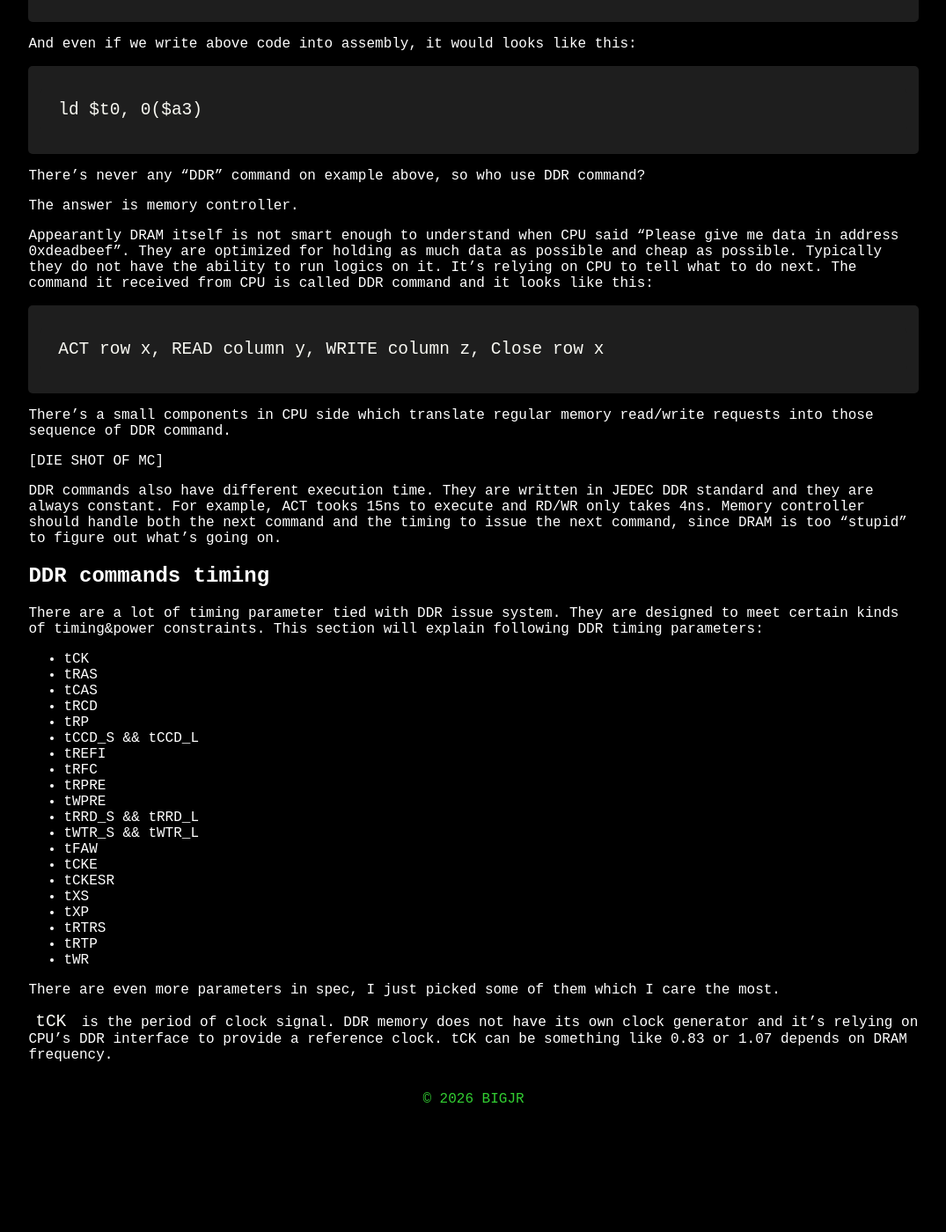
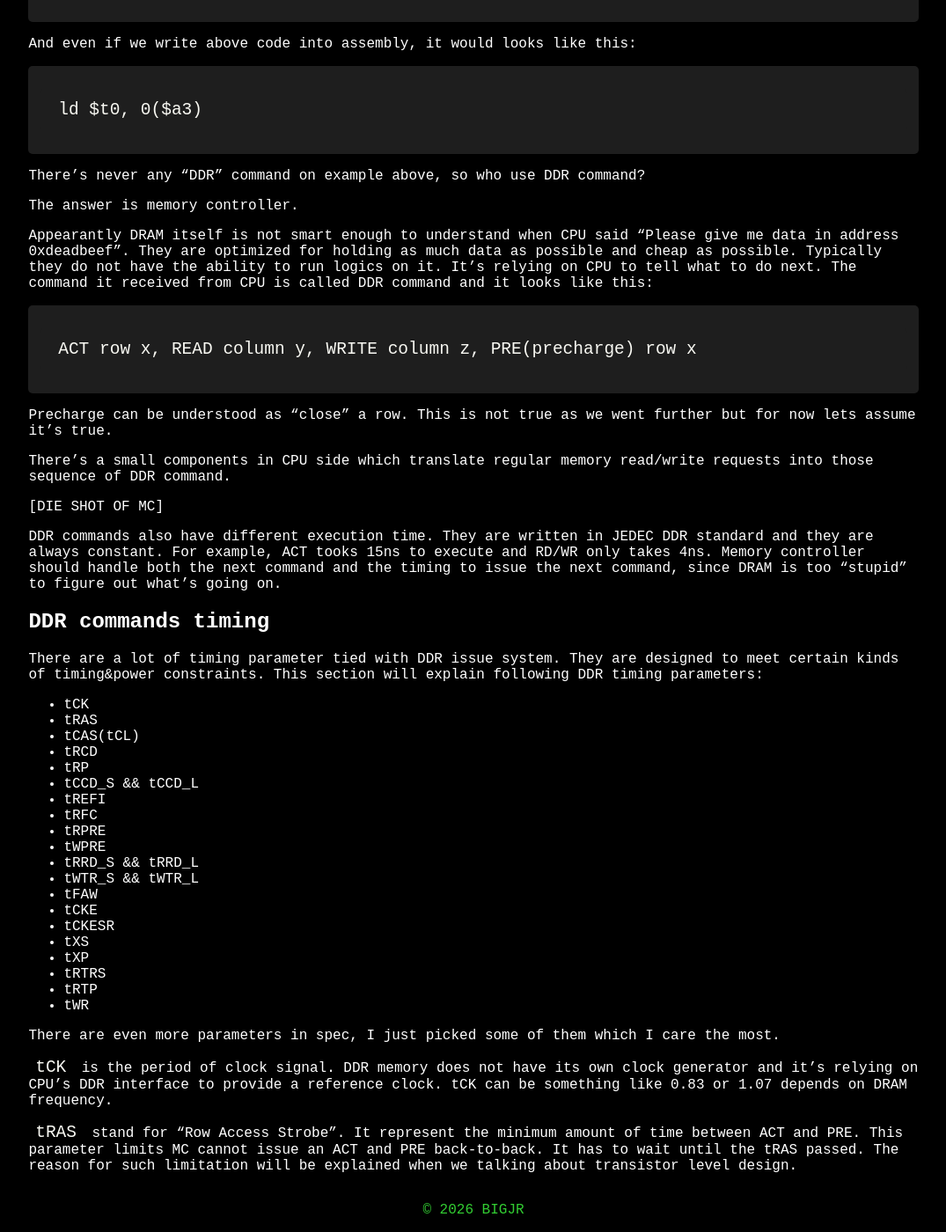
Before and after one commit to bigjr-mkkong/bigjr-mkkong.github.io, a Jekyll site: the page built from _posts/2026-02-10-DDR-memory-explained.md, in a window 1280 px wide and 1400 px high, scrolled down 1993 px. Shown: the whole window at 88% size, without its empty margins (102-1177 px from the left). Built offline with Jekyll 4.4.1, drawn with Linux system fonts in a browser that asks for light colours; before the commit the page ends 3267 px from its top, so only the background shows below that.

Commit message:
Add new content

````diff
--- a/_posts/2026-02-10-DDR-memory-explained.md
+++ b/_posts/2026-02-10-DDR-memory-explained.md
@@ -77,8 +77,10 @@ The answer is memory controller.
 Appearantly DRAM itself is not smart enough to understand when CPU said "Please give me data in address 0xdeadbeef". They are optimized for holding as much data as possible and cheap as possible. Typically they do not have the ability to run logics on it. It's relying on CPU to tell what to do next. The command it received from CPU is called DDR command and it looks like this:
 
 ```
-ACT row x, READ column y, WRITE column z, Close row x
+ACT row x, READ column y, WRITE column z, PRE(precharge) row x
 ```
+
+Precharge can be understood as "close" a row. This is not true as we went further but for now lets assume it's true.
 
 There's a small components in CPU side which translate regular memory read/write requests into those sequence of DDR command.
 
@@ -93,7 +95,7 @@ There are a lot of timing parameter tied with DDR issue system. They are designe
 
 - tCK
 - tRAS
-- tCAS
+- tCAS(tCL)
 - tRCD
 - tRP
 - tCCD\_S && tCCD\_L
@@ -115,3 +117,5 @@ There are a lot of timing parameter tied with DDR issue system. They are designe
 There are even more parameters in spec, I just picked some of them which I care the most.
 
 `tCK` is the period of clock signal. DDR memory does not have its own clock generator and it's relying on CPU's DDR interface to provide a reference clock. tCK can be something like 0.83 or 1.07 depends on DRAM frequency.
+
+`tRAS` stand for "Row Access Strobe". It represent the minimum amount of time between ACT and PRE. This parameter limits MC cannot issue an ACT and PRE back-to-back. It has to wait until the tRAS passed. The reason for such limitation will be explained when we talking about transistor level design.
````
